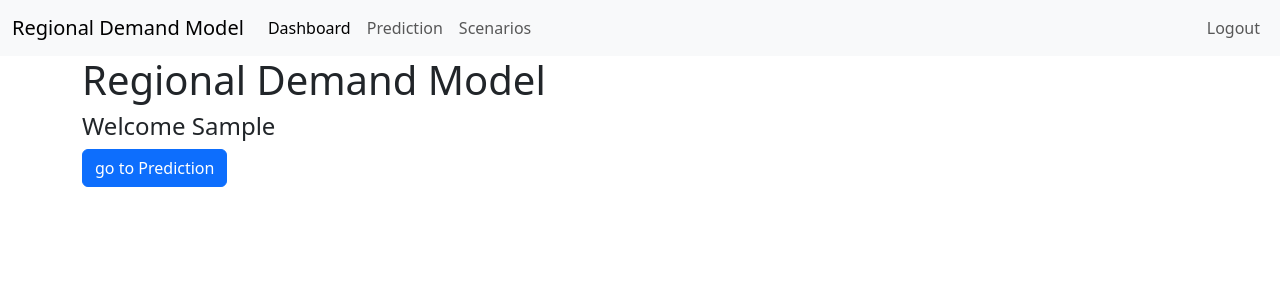
After one commit to SocialFinanceDigitalLabs/cs-demand-model-regional, a Django app: page /dashboard/ in a window 1280 px wide. The commit adds this page. Shown: the top 300 px of the page. Run offline with Django 4.2, Linux system fonts and the light colour scheme; the visitor is signed in with stand-in values (Sample User, id 1); data that the repository does not hold is empty; some libraries are stand-ins or nearby versions.

Commit message:
feature: add dashboard and scenario views

```diff
--- a/dm_regional_app/templates/dm_regional_app/base.html
+++ b/dm_regional_app/templates/dm_regional_app/base.html
@@ -1,15 +1,21 @@
 {% load static %}
-
 <!DOCTYPE html>
 <html lang="en">
     <head>
         <meta charset="UTF-8">
         <meta name="viewport" content="width=device-width, initial-scale=1.0">
-    <title>Document</title>
-<link type="text/css" rel="stylesheet" href="{% static 'css/bootstrap.min.css' %}" />
+        <title>Regional Demand Model</title>
+        <link type="text/css"
+              rel="stylesheet"
+              href="{% static 'css/bootstrap.min.css' %}" />
         <script src="{% static 'js/bootstrap.bundle.min.js' %}"></script>
     </head>
     <body>
+        {% block navbar %}
+            {% include 'dm_regional_app/includes/navbar.html' %}
+        {% endblock %}
+        <div class="container-md">
             {% block content %}{% endblock %}
+        </div>
     </body>
 </html>
--- /dev/null
+++ b/dm_regional_app/templates/dm_regional_app/includes/navbar-item.html
@@ -0,0 +1,5 @@
+<li class="nav-item">
+  <a href="{% url url %}"
+     class="nav-link {% if request.resolver_match.url_name in url_names %}active{% endif %}"
+     aria-current="page">{{ name }}</a>
+</li>
--- /dev/null
+++ b/dm_regional_app/templates/dm_regional_app/includes/navbar.html
@@ -0,0 +1,32 @@
+<nav class="navbar navbar-expand-lg bg-body-tertiary">
+  <div class="container-fluid">
+    <a class="navbar-brand" href="/">Regional Demand Model</a>
+    <button class="navbar-toggler"
+            type="button"
+            data-bs-toggle="collapse"
+            data-bs-target="#navbarSupportedContent"
+            aria-controls="navbarSupportedContent"
+            aria-expanded="false"
+            aria-label="Toggle navigation">
+      <span class="navbar-toggler-icon"></span>
+    </button>
+    <div class="collapse navbar-collapse" id="navbarSupportedContent">
+      <ul class="navbar-nav me-auto mb-2 mb-lg-0">
+        {% if user.is_authenticated %}
+          {% include 'dm_regional_app/includes/navbar-item.html' with url='dashboard' name='Dashboard' url_names="['dashboard']" %}
+          {% include 'dm_regional_app/includes/navbar-item.html' with url='chart_view' name='Prediction' url_names="['chart_view']" %}
+          {% include 'dm_regional_app/includes/navbar-item.html' with url='scenarios' name='Scenarios' url_names="['scenarios', 'scenario_detail']" %}
+        {% else %}
+          {% include 'dm_regional_app/includes/navbar-item.html' with url='home' name='Home' url_names="['home']" %}
+        {% endif %}
+      </ul>
+      {% if user.is_authenticated %}
+        <ul class="navbar-nav">
+          <li class="nav-item">
+            <a class="nav-link" aria-current="page" href="{% url 'logout' %}">Logout</a>
+          </li>
+        </ul>
+      {% endif %}
+    </div>
+  </div>
+</nav>
--- /dev/null
+++ b/dm_regional_app/templates/dm_regional_app/includes/scenarios_list.html
@@ -0,0 +1,16 @@
+<div class="row">
+    {% for scenario in scenarios %}
+        <div class="col-sm-6 mb-3 mb-sm-0">
+            <div class="card">
+                <div class="card-header">
+                    <h5 class="card-title ">{{ scenario.name }}</h5>
+                </div>
+                <div class="card-body">
+                    <p class="card-text">{{ scenario.description }}</p>
+                    <a href="{% url 'scenario_detail' scenario.id %}"
+                        class="btn btn-primary">View</a>
+                </div>
+            </div>
+        </div>
+    {% endfor %}
+</div>
--- /dev/null
+++ b/dm_regional_app/templates/dm_regional_app/views/dashboard.html
@@ -0,0 +1,11 @@
+{% extends "dm_regional_app/base.html" %}
+{% block content %}
+    <h1>Regional Demand Model</h1>
+    <article class="mb-3">
+        <h4>Welcome {{ request.user.first_name }}</h4>
+        <a class="btn btn-primary" href="{% url 'chart_view' %}">go to Prediction</a>
+    </article>
+    <article class="mb-3">
+        {% include 'dm_regional_app/includes/scenarios_list.html' with scenarios=scenarios %}
+    </article>
+{% endblock %}
--- a/dm_regional_app/urls.py
+++ b/dm_regional_app/urls.py
@@ -4,5 +4,8 @@ from . import views
 
 urlpatterns = [
     path("", views.home, name="home"),
+    path("dashboard/", views.dashboard, name="dashboard"),
     path("predict/", views.chart_view, name="chart_view"),
+    path("scenario/<int:pk>", views.scenario_detail, name="scenario_detail"),
+    path("scenarios", views.scenarios, name="scenarios"),
 ]
--- a/dm_regional_app/views.py
+++ b/dm_regional_app/views.py
@@ -1,22 +1,35 @@
-from django.shortcuts import render
+import plotly.express as px
+from django.contrib.auth.decorators import login_required
+from django.shortcuts import get_object_or_404, render
 
-import plotly.express as px
+from dm_regional_app.forms import PredictFilter
+from dm_regional_app.models import Scenario
 from dm_regional_app.predictor import predict
-from dm_regional_app.forms import PredictFilter
-import numpy as np
-import datetime
+
 
 def home(request):
-    return render(request, "dm_regional_app/home.html")
+    return render(request, "dm_regional_app/views/home.html")
+
+
+@login_required
+def dashboard(request):
+    user = request.user
+    scenarios = Scenario.objects.filter(user=user)
+    return render(
+        request, "dm_regional_app/views/dashboard.html", {"scenarios": scenarios}
+    )
+
+
+@login_required
 def chart_view(request):
-    if request.method == 'POST':
+    if request.method == "POST":
         form = PredictFilter(request.POST)
         if form.is_valid():
-            start_date = form.cleaned_data['start_date']
-            end_date = form.cleaned_data['end_date']
+            start_date = form.cleaned_data["start_date"]
+            end_date = form.cleaned_data["end_date"]
             # Call predict function with the provided dates
             prediction = predict(
-                source="sample://v1.zip", # in the future, this will probably point to some S3 bucket with regiomal 903 files.
+                source="sample://v1.zip",  # in the future, this will probably point to some S3 bucket with regiomal 903 files.
                 start=start_date,
                 end=end_date,
             )
@@ -30,12 +43,16 @@ def chart_view(request):
             fig.update_layout(title="Prediction")
             fig_html = fig.to_html(full_html=False)
 
-            return render(request, "dm_regional_app/chart.html", context={'form': form, "chart": fig_html})
+            return render(
+                request,
+                "dm_regional_app/views/chart.html",
+                context={"form": form, "chart": fig_html},
+            )
     else:
         form = PredictFilter()
         # Call predict function with the provided dates
         prediction = predict(
-            source="sample://v1.zip", # in the future, this will probably point to some S3 bucket with regiomal 903 files.
+            source="sample://v1.zip",  # in the future, this will probably point to some S3 bucket with regiomal 903 files.
         )
         # Render the result along with the form
         # unstack predicted dataframe
@@ -46,4 +63,23 @@ def chart_view(request):
         fig = px.line(df_pp, y="value", x="date", color="from")
         fig.update_layout(title="Prediction")
         fig_html = fig.to_html(full_html=False)
-    return render(request, "dm_regional_app/chart.html", {'form': form, "chart": fig_html})
+    return render(
+        request, "dm_regional_app/views/chart.html", {"form": form, "chart": fig_html}
+    )
+
+
+@login_required
+def scenarios(request):
+    user = request.user
+    scenarios = Scenario.objects.filter(user=user)
+    return render(
+        request, "dm_regional_app/views/scenarios.html", {"scenarios": scenarios}
+    )
+
+
+@login_required
+def scenario_detail(request, pk):
+    scenario = get_object_or_404(Scenario, pk=pk, user=request.user)
+    return render(
+        request, "dm_regional_app/views/scenario_detail.html", {"scenario": scenario}
+    )
--- a/dm_regional_site/settings.py
+++ b/dm_regional_site/settings.py
@@ -75,9 +75,7 @@ TEMPLATES = [
 AUTH_USER_MODEL = "accounts.CustomUser"
 
 
-AUTHENTICATION_BACKENDS = (
-    "accounts.backends.EmailBackend",
-)
+AUTHENTICATION_BACKENDS = ("accounts.backends.EmailBackend",)
 
 
 WSGI_APPLICATION = "dm_regional_site.wsgi.application"
@@ -124,6 +122,8 @@ USE_I18N = True
 
 USE_TZ = True
 
+LOGIN_REDIRECT_URL = "dashboard"
+LOGOUT_REDIRECT_URL = "home"
 
 # Static files (CSS, JavaScript, Images)
 # https://docs.djangoproject.com/en/4.2/howto/static-files/
```
Also changed, not shown: dm_regional_app/templates/dm_regional_app/home.html (deleted, +0 -12 lines), dm_regional_app/templates/dm_regional_app/plotly.html (deleted, +0 -8 lines), dm_regional_app/templates/dm_regional_app/views/home.html (added, +9 -0 lines), dm_regional_app/templates/dm_regional_app/views/scenario_detail.html (added, +18 -0 lines), dm_regional_app/templates/dm_regional_app/views/scenarios.html (added, +7 -0 lines), dm_regional_app/templates/dm_regional_app/views/chart.html (renamed from dm_regional_app/templates/dm_regional_app/chart.html). Lines whose indentation alone changed are shown as unchanged.
